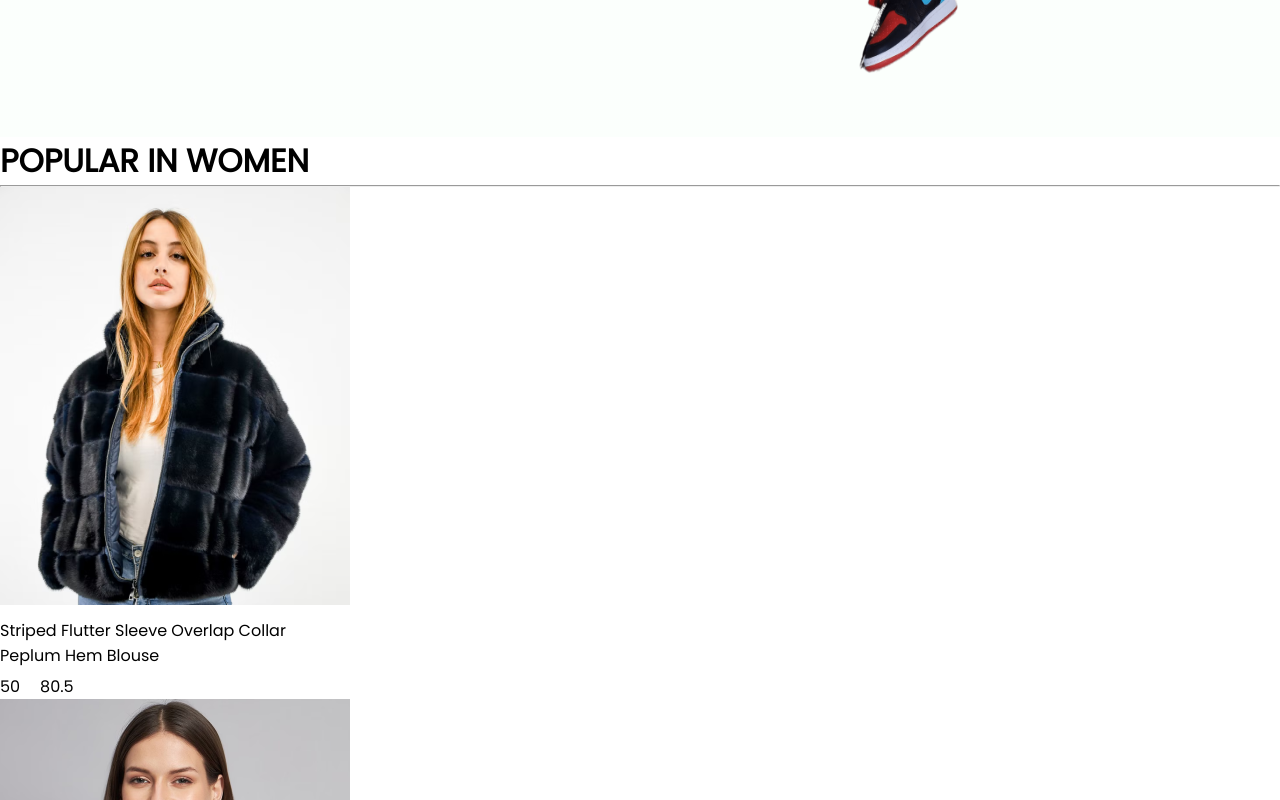
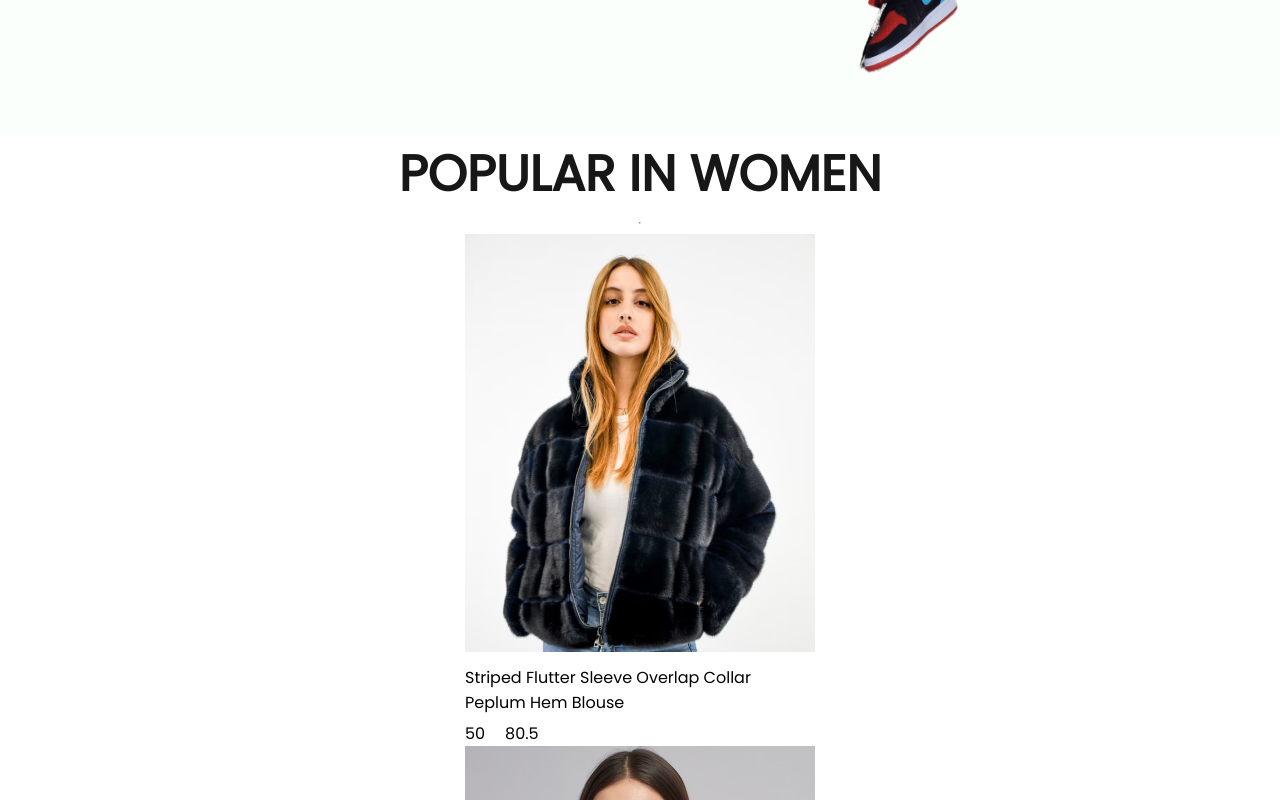
Before and after one commit to Adhithya-bolishetti/E-Commerce_Website, a React (Create React App) app in the folder frontend/: page / in a window 1280 px wide. Shown: the part 760-1560 px from the top of the page. Built offline with nearby package versions, Linux system fonts and the light colour scheme.

Commit message:
feat: Add styles for Popular component

```diff
--- a/frontend/src/Components/Popular/Popular.css
+++ b/frontend/src/Components/Popular/Popular.css
@@ -0,0 +1,12 @@
+.popular{
+    display: flex;
+    flex-direction: column;
+    align-items: center;
+    gap: 10px;
+    height: 90vh;
+}
+.popular h1{
+    font-size: 50px;
+    font-weight: 600;
+    color: #171717;
+}
```
